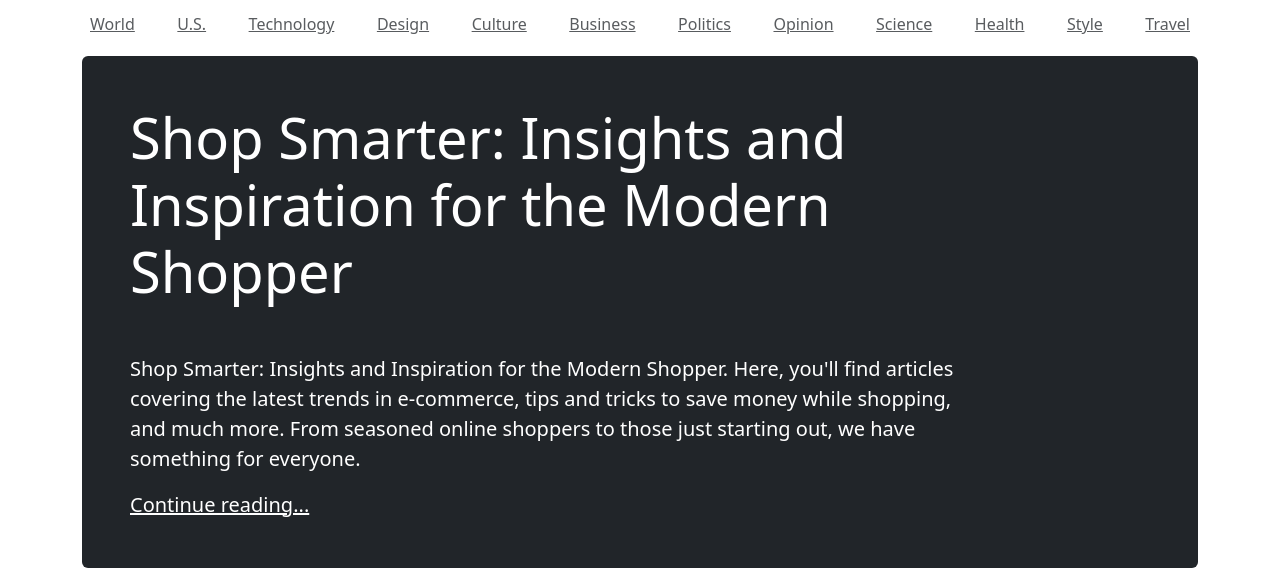
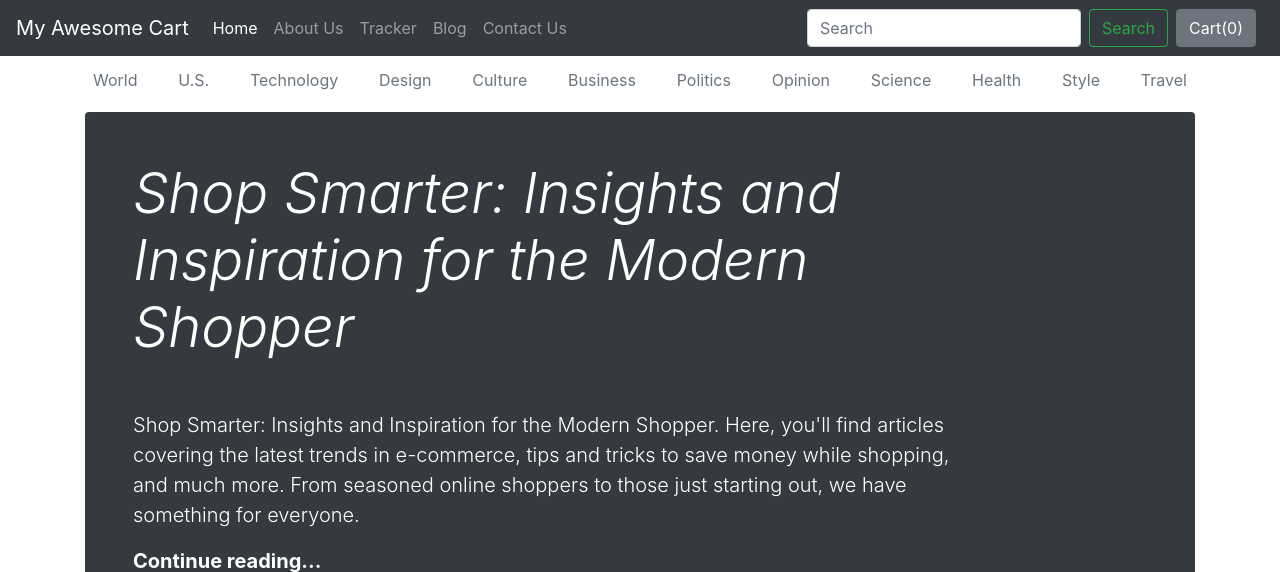
Before and after one commit to trishantjain/jango_project, a Django app: page /blog/ in a window 1280 px wide. Shown: the top 572 px of the page. Run offline with Django 4.2, Linux system fonts and the light colour scheme; some libraries are stand-ins or nearby versions.

Commit message:
adding basic file

```diff
--- /dev/null
+++ b/ShopWithUs/blog/templates/blog/basic.html
@@ -0,0 +1,83 @@
+<!doctype html>
+<html lang="en">
+
+<head>
+    <!-- Required meta tags -->
+    <meta charset="utf-8">
+    <meta name="viewport" content="width=device-width, initial-scale=1, shrink-to-fit=no">
+
+    <!-- Bootstrap CSS -->
+    <link rel="stylesheet" href="https://stackpath.bootstrapcdn.com/bootstrap/4.2.1/css/bootstrap.min.css"
+        integrity="sha384-GJzZqFGwb1QTTN6wy59ffF1BuGJpLSa9DkKMp0DgiMDm4iYMj70gZWKYbI706tWS" crossorigin="anonymous">
+
+    <title> {% block title %} {% endblock %} </title>
+
+    {% block css %} {% endblock %}
+
+</head>
+
+<body>
+
+    <nav class="navbar navbar-expand-lg navbar-dark bg-dark sticky-top">
+        <a class="navbar-brand" href="/shop">My Awesome Cart</a>
+        <button class="navbar-toggler" type="button" data-toggle="collapse" data-target="#navbarSupportedContent"
+            aria-controls="navbarSupportedContent" aria-expanded="false" aria-label="Toggle navigation">
+            <span class="navbar-toggler-icon"></span>
+        </button>
+
+        <div class="collapse navbar-collapse" id="navbarSupportedContent">
+            <ul class="navbar-nav mr-auto">
+                <li class="nav-item active">
+                    <a class="nav-link" href="/shop">Home <span class="sr-only">(current)</span></a>
+                </li>
+                <li class="nav-item">
+                    <a class="nav-link" href="/shop/about">About Us</a>
+                </li>
+                <li class="nav-item">
+                    <a class="nav-link" href="/shop/tracker">Tracker</a>
+                </li>
+                <li class="nav-item">
+                    <a class="nav-link" href="/blog">Blog</a>
+                </li>
+                <li class="nav-item">
+                    <a class="nav-link" href="/shop/contact">Contact Us</a>
+                </li>
+
+
+            </ul>
+            <form class="form-inline my-2 my-lg-0">
+                <input class="form-control mr-sm-2" type="search" placeholder="Search" aria-label="Search">
+                <button class="btn btn-outline-success my-2 my-sm-0" type="submit">Search</button>
+            </form>
+            <button type="button" class="btn btn-secondary mx-2" id="popcart" data-container="body"
+                data-toggle="popover" data-html="true" data-placement="bottom" data-content="Bottom popover"
+                data-trigger="click">
+                Cart(<span id="cart-pr">0</span>)
+            </button>
+        </div>
+    </nav>
+
+
+    {% block body %} {% endblock %}
+
+
+    <!-- Optional JavaScript -->
+    <!-- jQuery first, then Popper.js, then Bootstrap JS -->
+    <script src="https://code.jquery.com/jquery-3.6.3.js"
+        integrity="sha256-nQLuAZGRRcILA+6dMBOvcRh5Pe310sBpanc6+QBmyVM=" crossorigin="anonymous"></script>
+    <script src="https://cdnjs.cloudflare.com/ajax/libs/popper.js/1.14.6/umd/popper.min.js"
+        integrity="sha384-wHAiFfRlMFy6i5SRaxvfOCifBUQy1xHdJ/yoi7FRNXMRBu5WHdZYu1hA6ZOblgut"
+        crossorigin="anonymous"></script>
+    <script src="https://stackpath.bootstrapcdn.com/bootstrap/4.2.1/js/bootstrap.min.js"
+        integrity="sha384-B0UglyR+jN6CkvvICOB2joaf5I4l3gm9GU6Hc1og6Ls7i6U/mkkaduKaBhlAXv9k"
+        crossorigin="anonymous"></script>
+
+    {% block js %}
+
+
+    {% endblock %}
+
+
+</body>
+
+</html>
--- a/ShopWithUs/blog/templates/blog/index.html
+++ b/ShopWithUs/blog/templates/blog/index.html
@@ -1,12 +1,7 @@
-<!doctype html>
-<html lang="en">
+{% extends 'blog/basic.html' %}
 
-<head>
-    <meta charset="utf-8">
-    <meta name="viewport" content="width=device-width, initial-scale=1">
-    <title>Blog App</title>
-    <link href="https://cdn.jsdelivr.net/npm/bootstrap@5.3.0-alpha1/dist/css/bootstrap.min.css" rel="stylesheet"
-        integrity="sha384-GLhlTQ8iRABdZLl6O3oVMWSktQOp6b7In1Zl3/Jr59b6EGGoI1aFkw7cmDA6j6gD" crossorigin="anonymous">
+{% block css %}
+
 <style>
     .bd-placeholder-img {
         font-size: 1.125rem;
@@ -23,9 +18,9 @@
         }
     }
 </style>
-</head>
+{% endblock %}
 
-<body>
+{% block body %}
     <div class="container">
 
         <div class="nav-scroller py-1 mb-2">
@@ -58,7 +53,8 @@
 
         <div class="row my-5">
             <div class="col-md-6">
-                <div class="row no-gutters border rounded overflow-hidden flex-md-row mb-4 shadow-sm h-md-250 position-relative">
+                <div
+                    class="row no-gutters border rounded overflow-hidden flex-md-row mb-4 shadow-sm h-md-250 position-relative">
                     <div class="col p-4 d-flex flex-column position-static">
                         <strong class="d-inline-block mb-2 text-primary">World</strong>
                         <h3 class="mb-0">Featured post</h3>
@@ -208,6 +204,4 @@
     <script src="https://cdn.jsdelivr.net/npm/bootstrap@5.3.0-alpha1/dist/js/bootstrap.min.js"
         integrity="sha384-mQ93GR66B00ZXjt0YO5KlohRA5SY2XofN4zfuZxLkoj1gXtW8ANNCe9d5Y3eG5eD"
         crossorigin="anonymous"></script>
-</body>
-
-</html>
+    {% endblock %}
```
Lines whose indentation alone changed are shown as unchanged.
